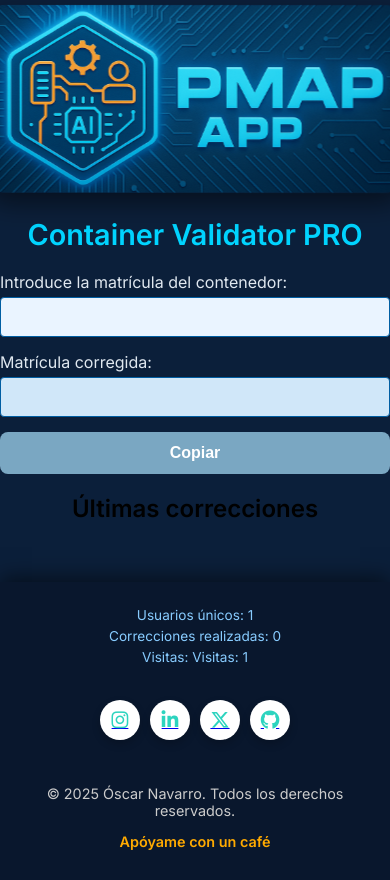
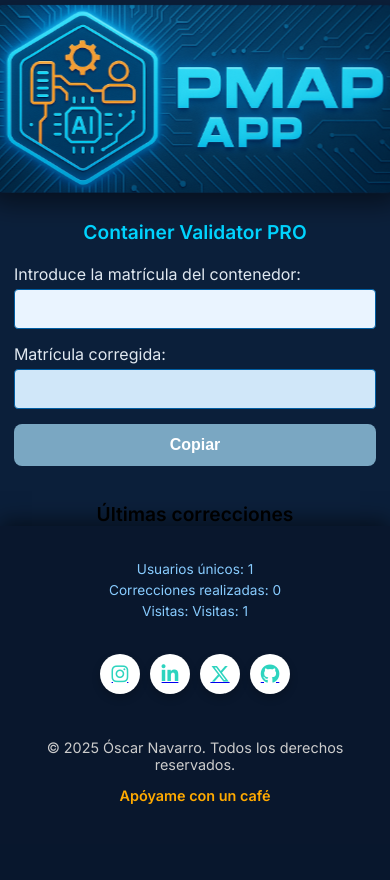
Before and after one commit to iKuneSocom/corrector_mat_teu, a Flask app: page / in a window 390 px wide; the page is wider, and only the part inside the window is pictured. After the commit the page ends 804 px from the top of that part, so only its background shows below. Run offline with Flask 2, Linux system fonts and the light colour scheme.

Commit message:
ultimas mejoras de aspecto

```diff
--- a/static/script.js
+++ b/static/script.js
@@ -51,6 +51,13 @@ document.addEventListener('DOMContentLoaded', () => {
       updateHistoryList(data.last_corrections, data.ip_cliente);
     })
     .catch(err => console.error('Error al guardar:', err));
+
+    copyButton.textContent = "¡Copiado!";
+    copyButton.style.background = "#00ffaa";
+    setTimeout(() => {
+        copyButton.textContent = "Copiar";
+        copyButton.style.background = "";
+    }, 1200);
   });
 
   function updateHistoryList(last_corrections, ip_cliente) {
--- a/templates/index.html
+++ b/templates/index.html
@@ -9,6 +9,7 @@
     <meta name="description" content="Corrige y valida matrículas de contenedores TEU al instante. Herramienta gratuita para profesionales de logística, transporte y aduanas. Fácil, rápida y precisa.">
     <link href="https://fonts.googleapis.com/css2?family=Inter:wght@400;600&family=Montserrat:wght@400;700&display=swap" rel="stylesheet">
     <link rel="stylesheet" href="https://cdnjs.cloudflare.com/ajax/libs/font-awesome/6.5.2/css/all.min.css" />
+    <link rel="icon" type="image/png" href="{{ url_for('static', filename='favicon_pmap.png') }}">
     <!-- SEO y Social -->
     <meta property="og:title" content="Corrector de Matrículas de Contenedores TEU" />
     <meta property="og:description" content="Herramienta gratuita para validar y corregir matrículas de contenedores. Ideal para logística y transporte." />
@@ -253,6 +254,11 @@
             gap: 12px;
             font-size: 1rem;
             box-shadow: 0 2px 8px rgba(0,0,0,0.07);
+            animation: fadeInUp 0.5s;
+        }
+        @keyframes fadeInUp {
+            from { opacity: 0; transform: translateY(20px);}
+            to { opacity: 1; transform: translateY(0);}
         }
         .hist-mat {
             color: #00ffaa;
@@ -278,6 +284,23 @@
             font-family: 'Montserrat', 'Inter', sans-serif;
             margin-left: auto;
         }
+
+        @media (max-width: 600px) {
+            footer {
+                position: fixed;
+                bottom: 0;
+                left: 0;
+                width: 100vw;
+                z-index: 10;
+            }
+            .main-container, .footer-container {
+                max-width: 98vw !important;
+                padding: 10px;
+            }
+            h1, h2#historyTitle {
+                font-size: 1.2rem;
+            }
+        }
     </style>
 </head>
 
@@ -293,10 +316,10 @@
         <label for="correctedNumber">Matrícula corregida:</label>
         <input type="text" id="correctedNumber" name="correctedNumber" readonly />
 
-        <button id="copyButton" disabled>Copiar</button>
+        <button id="copyButton" disabled title="Copia la matrícula corregida al portapapeles">Copiar</button>
     </div>
     <div class="main-container" id="historyContainer">
-        <h2>Últimas correcciones</h2>
+        <h2 id="historyTitle">Últimas correcciones</h2>
         <ul id="historyList"></ul>
     </div>
     <footer>
```
Also changed, not shown: static/favicon_pmap.png (added).
